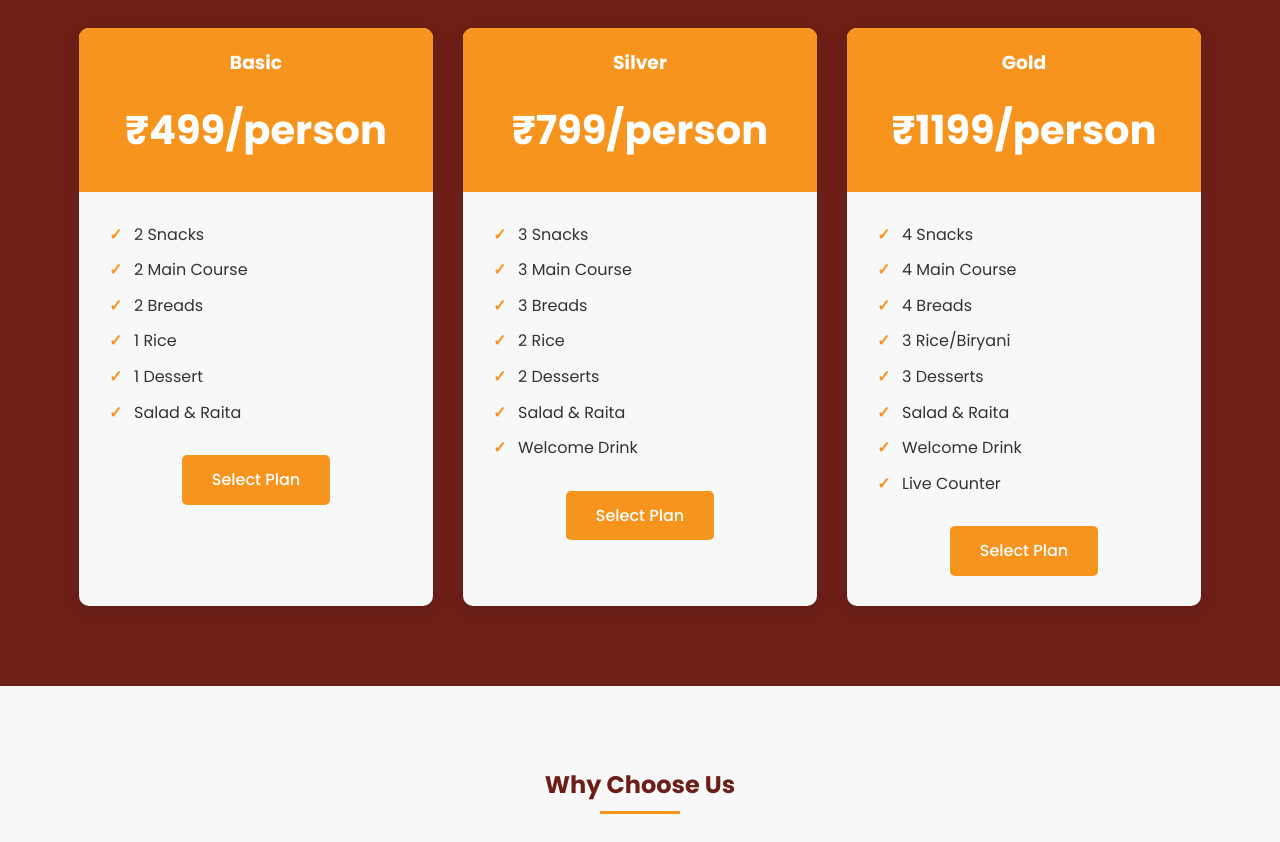
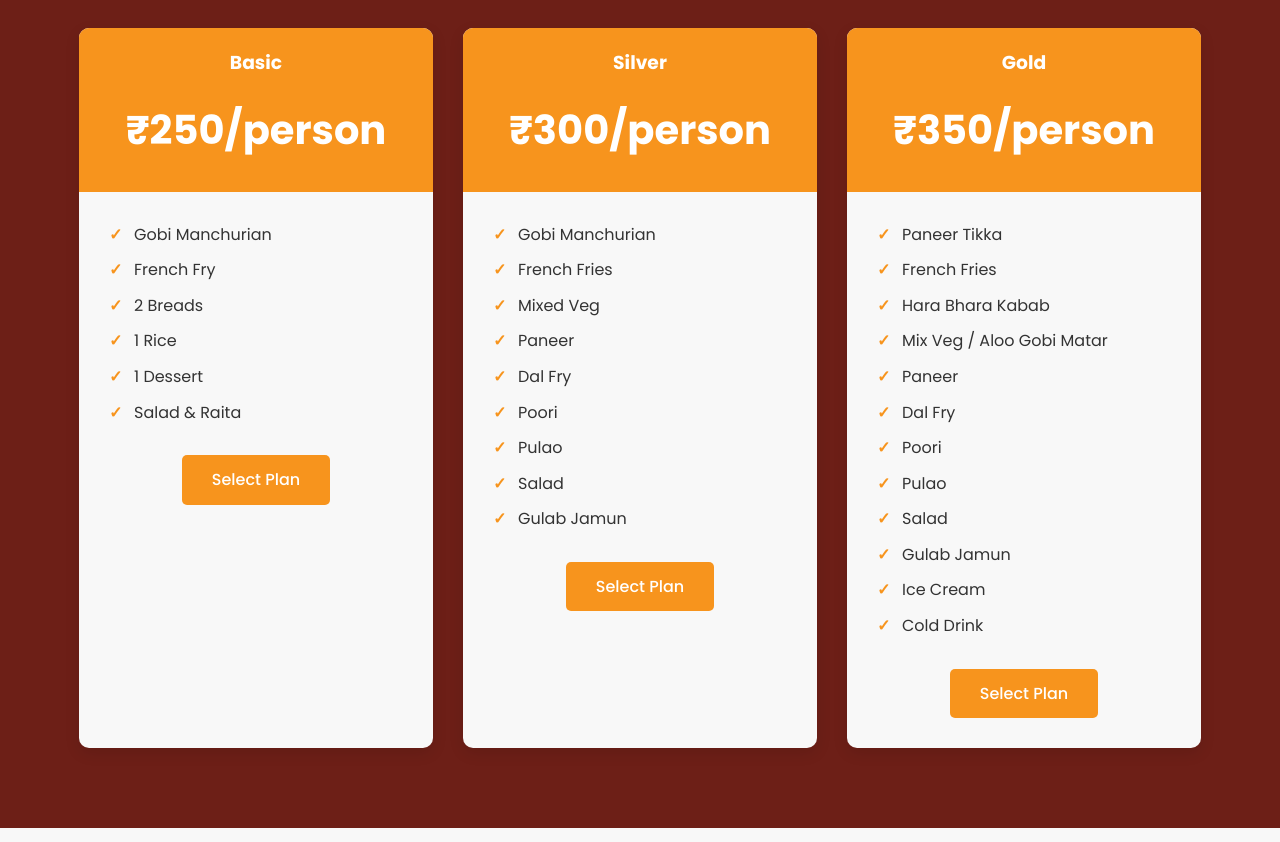
Before and after one commit to aishsinghania8-byte/apna_catarers, a plain HTML site: page index.html in a window 1280 px wide. Shown: the part 1489-2331 px from the top of the page. Drawn offline with Linux system fonts and the light colour scheme.

Commit message:
Update index.html

```diff
--- a/index.html
+++ b/index.html
@@ -466,12 +466,12 @@
                 <div class="package-card">
                     <div class="package-header">
                         <h3>Basic</h3>
-                        <div class="package-price">₹499<span>/person</span></div>
+                        <div class="package-price">₹250<span>/person</span></div>
                     </div>
                     <div class="package-features">
                         <ul>
-                            <li>2 Snacks</li>
-                            <li>2 Main Course</li>
+                            <li>Gobi Manchurian</li>
+                            <li>French Fry</li>
                             <li>2 Breads</li>
                             <li>1 Rice</li>
                             <li>1 Dessert</li>
@@ -485,18 +485,21 @@
                 <div class="package-card">
                     <div class="package-header">
                         <h3>Silver</h3>
-                        <div class="package-price">₹799<span>/person</span></div>
+                        <div class="package-price">₹300<span>/person</span></div>
                     </div>
                     <div class="package-features">
                         <ul>
-                            <li>3 Snacks</li>
-                            <li>3 Main Course</li>
-                            <li>3 Breads</li>
-                            <li>2 Rice</li>
-                            <li>2 Desserts</li>
-                            <li>Salad & Raita</li>
-                            <li>Welcome Drink</li>
+                            <li>Gobi Manchurian</li>
+                            <li>French Fries</li>
+                            <li>Mixed Veg</li>
+                            <li>Paneer</li>
+                            <li>Dal Fry</li>
+                            <li>Poori</li>
+                            <li>Pulao</li>
+                            <li>Salad</li>
+                            <li>Gulab Jamun</li>
                         </ul>
+
                         <a href="#contact" class="btn">Select Plan</a>
                     </div>
                 </div>
@@ -505,19 +508,24 @@
                 <div class="package-card">
                     <div class="package-header">
                         <h3>Gold</h3>
-                        <div class="package-price">₹1199<span>/person</span></div>
+                        <div class="package-price">₹350<span>/person</span></div>
                     </div>
                     <div class="package-features">
                         <ul>
-                            <li>4 Snacks</li>
-                            <li>4 Main Course</li>
-                            <li>4 Breads</li>
-                            <li>3 Rice/Biryani</li>
-                            <li>3 Desserts</li>
-                            <li>Salad & Raita</li>
-                            <li>Welcome Drink</li>
-                            <li>Live Counter</li>
+                            <li>Paneer Tikka</li>
+                            <li>French Fries</li>
+                            <li>Hara Bhara Kabab</li>
+                            <li>Mix Veg / Aloo Gobi Matar</li>
+                            <li>Paneer</li>
+                            <li>Dal Fry</li>
+                            <li>Poori</li>
+                            <li>Pulao</li>
+                            <li>Salad</li>
+                            <li>Gulab Jamun</li>
+                            <li>Ice Cream</li>
+                            <li>Cold Drink</li>
                         </ul>
+
                         <a href="#contact" class="btn">Select Plan</a>
                     </div>
                 </div>
@@ -535,7 +543,7 @@
                         <i class="fas fa-truck"></i>
                     </div>
                     <h3>Free Delivery</h3>
-                    <p>Free home delivery for orders above ₹5000 within city limits.</p>
+                    <p>Free home delivery for orders within city limits.</p>
                 </div>
 
                 <div class="feature-card">
@@ -709,26 +717,27 @@
                     <!-- Testimonial 1 -->
                     <div class="testimonial-slide">
                         <div class="testimonial-content">
-                            <p>"The food was absolutely delicious! Everyone at our wedding reception complimented the
-                                taste and presentation. Highly recommended!"</p>
+                            <p>"The food was fresh, flavorful, and served on time. Our team really enjoyed the variety
+                                of options."</p>
                         </div>
                     </div>
 
                     <!-- Testimonial 2 -->
                     <div class="testimonial-slide">
                         <div class="testimonial-content">
-                            <p>"We've been using their services for all our corporate events. Consistent quality,
-                                professional service, and great value for money."</p>
+                            <p>"We’ve partnered with them for multiple events. Consistent quality, reliable service, and
+                                great value every time."</p>
                         </div>
                     </div>
 
                     <!-- Testimonial 3 -->
                     <div class="testimonial-slide">
                         <div class="testimonial-content">
-                            <p>"The team went above and beyond to accommodate our special requests. The food was the
-                                highlight of our anniversary party!"</p>
+                            <p>"They handled everything smoothly for our conference lunch. Excellent coordination and
+                                the food was a big hit with the guests."</p>
                         </div>
                     </div>
+
                 </div>
                 <div class="slider-nav">
                     <div class="slider-dot active"></div>
```
